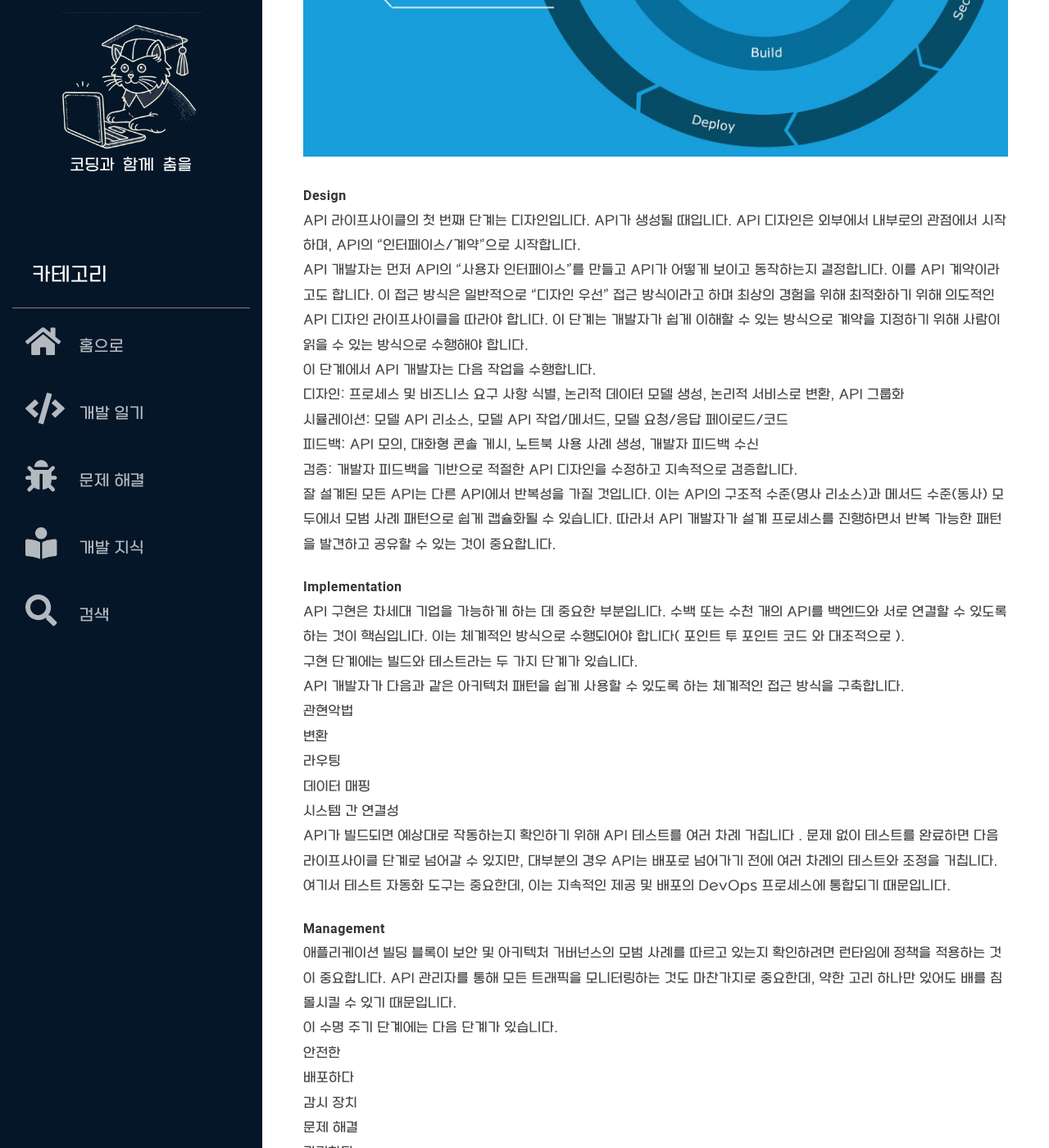
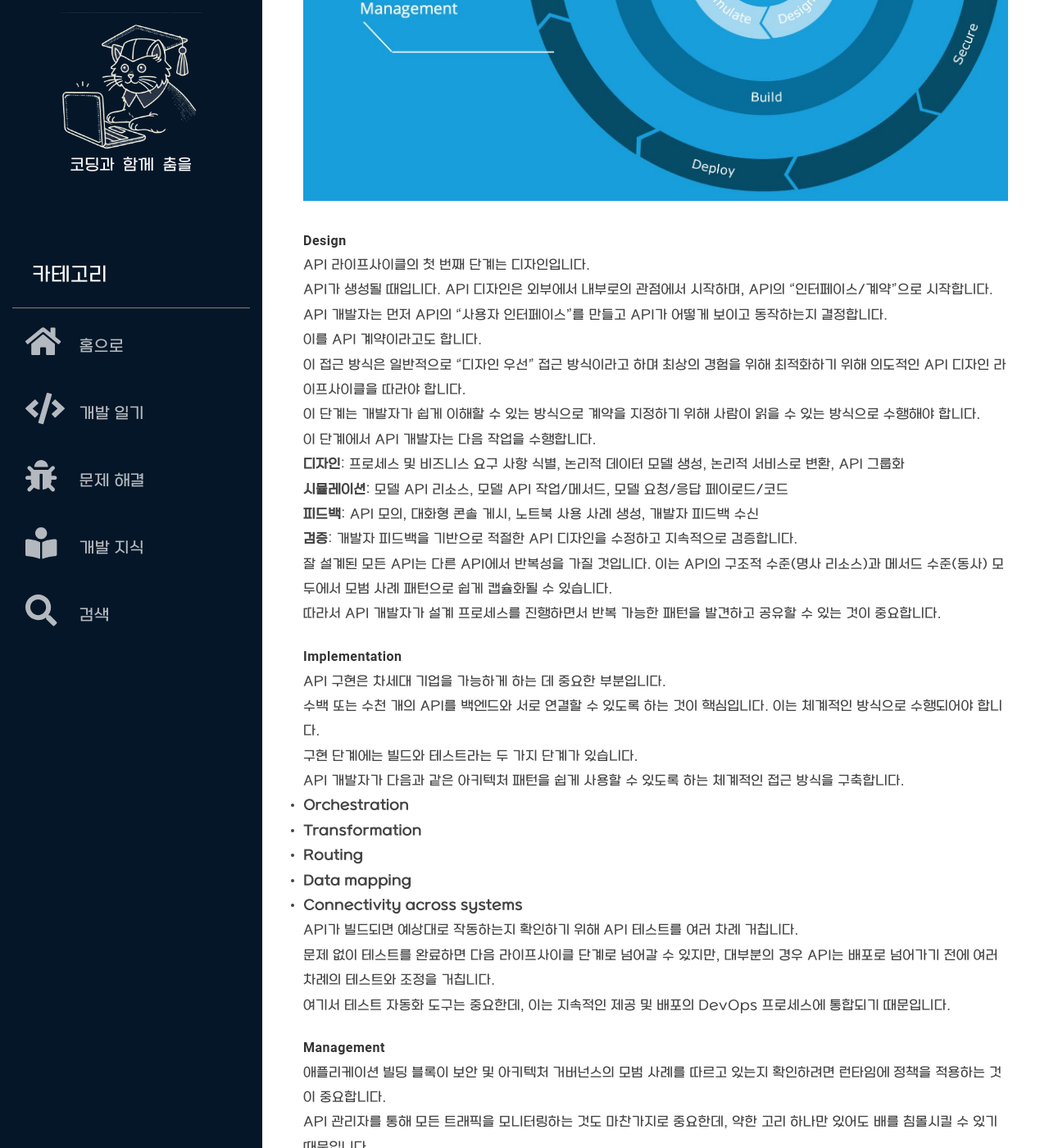
Before and after one commit to billiamchoi/billiamchoi.github.io, a Jekyll site: the page built from _posts/Study/2024-11-12-why-mulesoft.md, in a window 1280 px wide and 1400 px high, scrolled down 1854 px. Shown: the whole window at 82% size. Built offline with Jekyll 4.4.1, drawn with Linux system fonts in a browser that asks for light colours; comment, search, counter and statistics services are not loaded; some of the changed lines change nothing that is shown; some of the changed text lies outside the part shown.

Commit message:
Update Study “2024-11-12-why-mulesoft”

```diff
--- a/_posts/Study/2024-11-12-why-mulesoft.md
+++ b/_posts/Study/2024-11-12-why-mulesoft.md
@@ -1,7 +1,7 @@
 ---
 layout: post
-title: Why MuleSoft
-description: 왜 뮬소프트를 도입해야되는지 에 대해 다룹니다.
+title: About MuleSoft
+description: 뮬소프트에 대해 알아보자
 date: 2024-11-12T11:17:00 +09:00
 categories: study
 keyword:
@@ -22,7 +22,9 @@
 
 ### 2. API 관리 Trend
 
-### 2. Full Life Cycle API Management
+### 3. Full Life Cycle API Management
+
+### 4. API-led Connectivity
 
 - - -
 
@@ -39,7 +41,7 @@
 * 소비자 요구 충족을 위한 Customer Experience 강화 및 Headless Commerce API 아키텍쳐/환경 부각
 * 클라우드 전환에 따른 API를 통한 해킹 위험 부각으로 보안 거버넌스 강화 필요
 
-## 2. Full Life Cycle API Management
+## 3. Full Life Cycle API Management
 
 ### Full Life Cycle API Management란?
 
@@ -53,62 +55,86 @@
 
 #### Design
 
-API 라이프사이클의 첫 번째 단계는 디자인입니다. API가 생성될 때입니다. API 디자인은 외부에서 내부로의 관점에서 시작하며, API의 "인터페이스/계약"으로 시작합니다.
+API 라이프사이클의 첫 번째 단계는 디자인입니다.\
+API가 생성될 때입니다. API 디자인은 외부에서 내부로의 관점에서 시작하며, API의 "인터페이스/계약"으로 시작합니다.
 
-API 개발자는 먼저 API의 "사용자 인터페이스"를 만들고 API가 어떻게 보이고 동작하는지 결정합니다. 이를 API 계약이라고도 합니다. 이 접근 방식은 일반적으로 "디자인 우선" 접근 방식이라고 하며 최상의 경험을 위해 최적화하기 위해 의도적인 API 디자인 라이프사이클을 따라야 합니다. 이 단계는 개발자가 쉽게 이해할 수 있는 방식으로 계약을 지정하기 위해 사람이 읽을 수 있는 방식으로 수행해야 합니다.
+API 개발자는 먼저 API의 "사용자 인터페이스"를 만들고 API가 어떻게 보이고 동작하는지 결정합니다.\
+이를 API 계약이라고도 합니다.\
+이 접근 방식은 일반적으로 "디자인 우선" 접근 방식이라고 하며 최상의 경험을 위해 최적화하기 위해 의도적인 API 디자인 라이프사이클을 따라야 합니다.\
+이 단계는 개발자가 쉽게 이해할 수 있는 방식으로 계약을 지정하기 위해 사람이 읽을 수 있는 방식으로 수행해야 합니다.
 
 이 단계에서 API 개발자는 다음 작업을 수행합니다.
 
-디자인: 프로세스 및 비즈니스 요구 사항 식별, 논리적 데이터 모델 생성, 논리적 서비스로 변환, API 그룹화
+**디자인**: 프로세스 및 비즈니스 요구 사항 식별, 논리적 데이터 모델 생성, 논리적 서비스로 변환, API 그룹화
 
-시뮬레이션: 모델 API 리소스, 모델 API 작업/메서드, 모델 요청/응답 페이로드/코드
+**시뮬레이션**: 모델 API 리소스, 모델 API 작업/메서드, 모델 요청/응답 페이로드/코드
 
-피드백: API 모의, 대화형 콘솔 게시, 노트북 사용 사례 생성, 개발자 피드백 수신
+**피드백**: API 모의, 대화형 콘솔 게시, 노트북 사용 사례 생성, 개발자 피드백 수신
 
-검증: 개발자 피드백을 기반으로 적절한 API 디자인을 수정하고 지속적으로 검증합니다.
+**검증**: 개발자 피드백을 기반으로 적절한 API 디자인을 수정하고 지속적으로 검증합니다.
 
-잘 설계된 모든 API는 다른 API에서 반복성을 가질 것입니다. 이는 API의 구조적 수준(명사 리소스)과 메서드 수준(동사) 모두에서 모범 사례 패턴으로 쉽게 캡슐화될 수 있습니다. 따라서 API 개발자가 설계 프로세스를 진행하면서 반복 가능한 패턴을 발견하고 공유할 수 있는 것이 중요합니다.
+잘 설계된 모든 API는 다른 API에서 반복성을 가질 것입니다. 이는 API의 구조적 수준(명사 리소스)과 메서드 수준(동사) 모두에서 모범 사례 패턴으로 쉽게 캡슐화될 수 있습니다.\
+따라서 API 개발자가 설계 프로세스를 진행하면서 반복 가능한 패턴을 발견하고 공유할 수 있는 것이 중요합니다.
 
 #### Implementation
 
-API 구현은 차세대 기업을 가능하게 하는 데 중요한 부분입니다. 수백 또는 수천 개의 API를 백엔드와 서로 연결할 수 있도록 하는 것이 핵심입니다. 이는 체계적인 방식으로 수행되어야 합니다( 포인트 투 포인트 코드 와 대조적으로 ).
+API 구현은 차세대 기업을 가능하게 하는 데 중요한 부분입니다.\
+수백 또는 수천 개의 API를 백엔드와 서로 연결할 수 있도록 하는 것이 핵심입니다. 이는 체계적인 방식으로 수행되어야 합니다.
 
 구현 단계에는 빌드와 테스트라는 두 가지 단계가 있습니다.
 
-
-
 API 개발자가 다음과 같은 아키텍처 패턴을 쉽게 사용할 수 있도록 하는 체계적인 접근 방식을 구축합니다.
 
-관현악법
+* **Orchestration**
+* **Transformation**
+* **Routing**
+* **Data mapping**
+* **Connectivity across systems**
 
-변환
-
-라우팅
-
-데이터 매핑
-
-시스템 간 연결성
-
-API가 빌드되면 예상대로 작동하는지 확인하기 위해 API 테스트를 여러 차례 거칩니다 . 문제 없이 테스트를 완료하면 다음 라이프사이클 단계로 넘어갈 수 있지만, 대부분의 경우 API는 배포로 넘어가기 전에 여러 차례의 테스트와 조정을 거칩니다. 여기서 테스트 자동화 도구는 중요한데, 이는 지속적인 제공 및 배포의 DevOps 프로세스에 통합되기 때문입니다.
+API가 빌드되면 예상대로 작동하는지 확인하기 위해 API 테스트를 여러 차례 거칩니다.\
+문제 없이 테스트를 완료하면 다음 라이프사이클 단계로 넘어갈 수 있지만, 대부분의 경우 API는 배포로 넘어가기 전에 여러 차례의 테스트와 조정을 거칩니다.\
+여기서 테스트 자동화 도구는 중요한데, 이는 지속적인 제공 및 배포의 DevOps 프로세스에 통합되기 때문입니다.
 
 #### Management
 
-애플리케이션 빌딩 블록이 보안 및 아키텍처 거버넌스의 모범 사례를 따르고 있는지 확인하려면 런타임에 정책을 적용하는 것이 중요합니다. API 관리자를 통해 모든 트래픽을 모니터링하는 것도 마찬가지로 중요한데, 약한 고리 하나만 있어도 배를 침몰시킬 수 있기 때문입니다.
-
-
+애플리케이션 빌딩 블록이 보안 및 아키텍처 거버넌스의 모범 사례를 따르고 있는지 확인하려면 런타임에 정책을 적용하는 것이 중요합니다.\
+API 관리자를 통해 모든 트래픽을 모니터링하는 것도 마찬가지로 중요한데, 약한 고리 하나만 있어도 배를 침몰시킬 수 있기 때문입니다.
 
 이 수명 주기 단계에는 다음 단계가 있습니다.
 
+* **Secure**
+* **Deploy**
+* **Monitor**
+* **Troubleshoot**
+* **Manage**
 
+또한, 이러한 API는 다른 목적으로 재사용하기 위해 발견 가능해야 합니다.\
+소비하는 개발자가 쉽게 찾고, 조사하고, 이해할 수 있도록 적절하게 게시할 수 있는 능력은 전체 프로그램을 만들거나 망칠 수 있습니다.
 
-안전한
+## 4. API-led Connectivity
 
-배포하다
+### API-led Connectivity란 무엇인가?
 
-감시 장치
+API-led Connectivity는 조직의 생태계 내에서 재사용 가능하고 목적이 있는 API를 통해 데이터를 애플리케이션에 연결하는 체계적인 방법입니다.\
+이러한 API는 시스템에서 데이터를 잠금 해제하고, 데이터를 프로세스로 구성하거나, 경험을 제공하는 특정 역할을 하도록 개발되었습니다.
 
-문제 해결
+![](/assets/img/api-led-connectivity.png)
 
-관리하다
+### API-led Connectivity의 특징
 
-또한, 이러한 API는 다른 목적으로 재사용하기 위해 발견 가능해야 합니다. 소비하는 개발자가 쉽게 찾고, 조사하고, 이해할 수 있도록 적절하게 게시할 수 있는 능력은 전체 프로그램을 만들거나 망칠 수 있습니다.
+#### Experience API
+
+* Web / Mobile Application 등 End User가 직접 사용하는 Application과 연결
+* Process 복잡함은 노출하지 않고, Application과 상호작용 할 수 있는 단순하고 일관적인 인터페이스 제공
+
+#### Process API
+
+* 기능 Process 담당 : System API 연결하여 여러 System의 Orchestration을 통해 Process를 구현				- Process Automation으로 구현
+
+#### System API
+
+* Database, System 등과 직접 연결하여 Data 추출 및 관리
+* 예산 범위내 기한 준수
+* 재사용 가능
+* 변화 대비 설계
+* 거버넌스/규정준수/보안 및 확장성 고려한 구축
```
Also changed, not shown: assets/img/api-led-connectivity.png (added).
